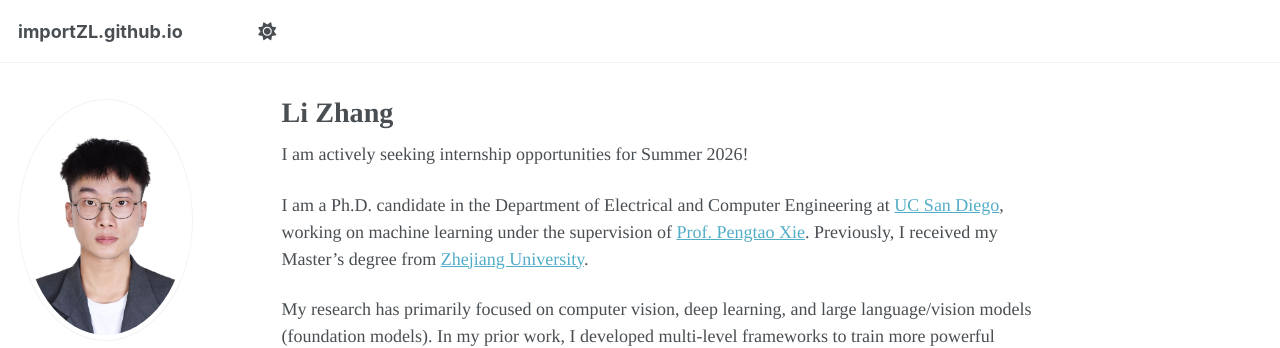
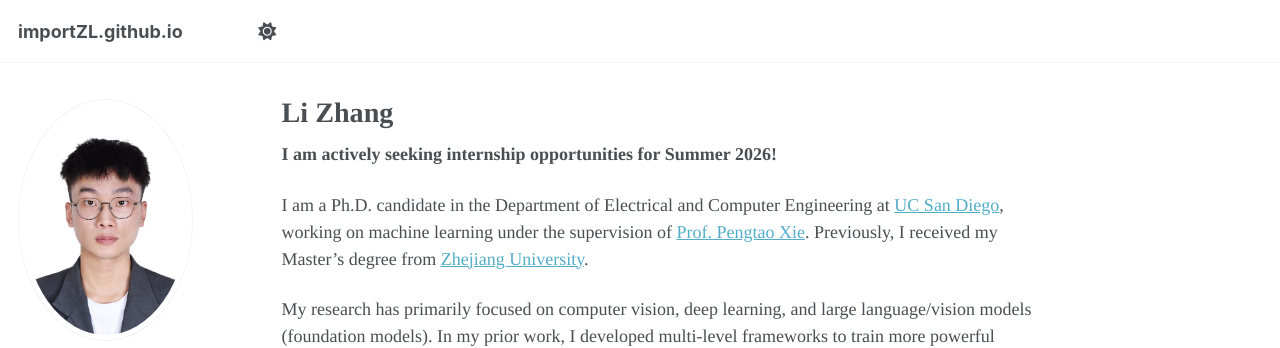
Before and after one commit to importZL/importZL.github.io, a Jekyll site: the page built from _pages/about.md, in a window 1280 px wide. Shown: the top 348 px of the page. Built offline with Jekyll 4.4.1, drawn with Linux system fonts in a browser that asks for light colours; some web fonts are replaced; a script that is not in the unit is left out.

```diff
--- a/_pages/about.md
+++ b/_pages/about.md
@@ -7,7 +7,7 @@ redirect_from:
   - /about.html
 ---
 
-I am actively seeking internship opportunities for Summer 2026!
+**I am actively seeking internship opportunities for Summer 2026!**
 
 I am a Ph.D. candidate in the Department of Electrical and Computer Engineering at [UC San Diego](https://www.ucsd.edu/), working on machine learning under the supervision of [Prof. Pengtao Xie](https://pengtaoxie.github.io/). Previously, I received my Master's degree from [Zhejiang University](https://www.zju.edu.cn/english/).
 
```
